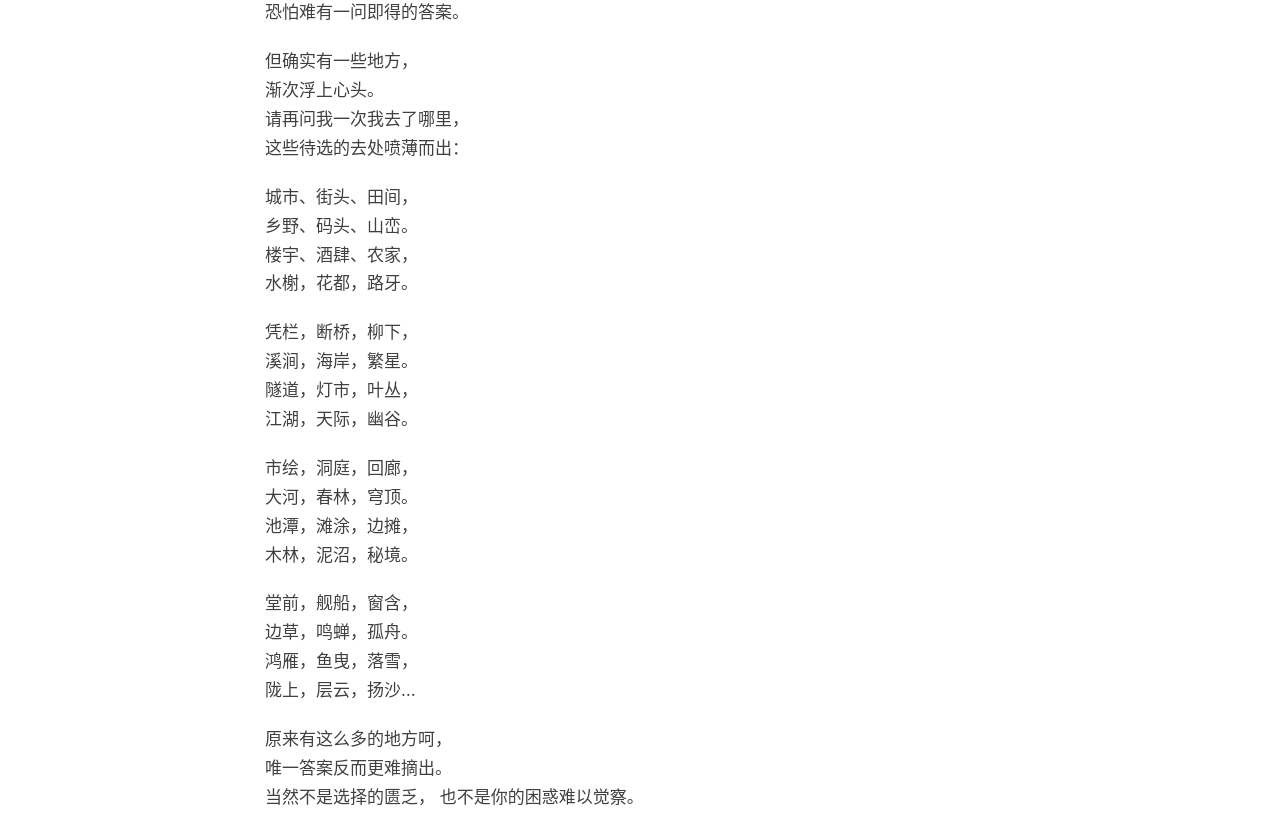
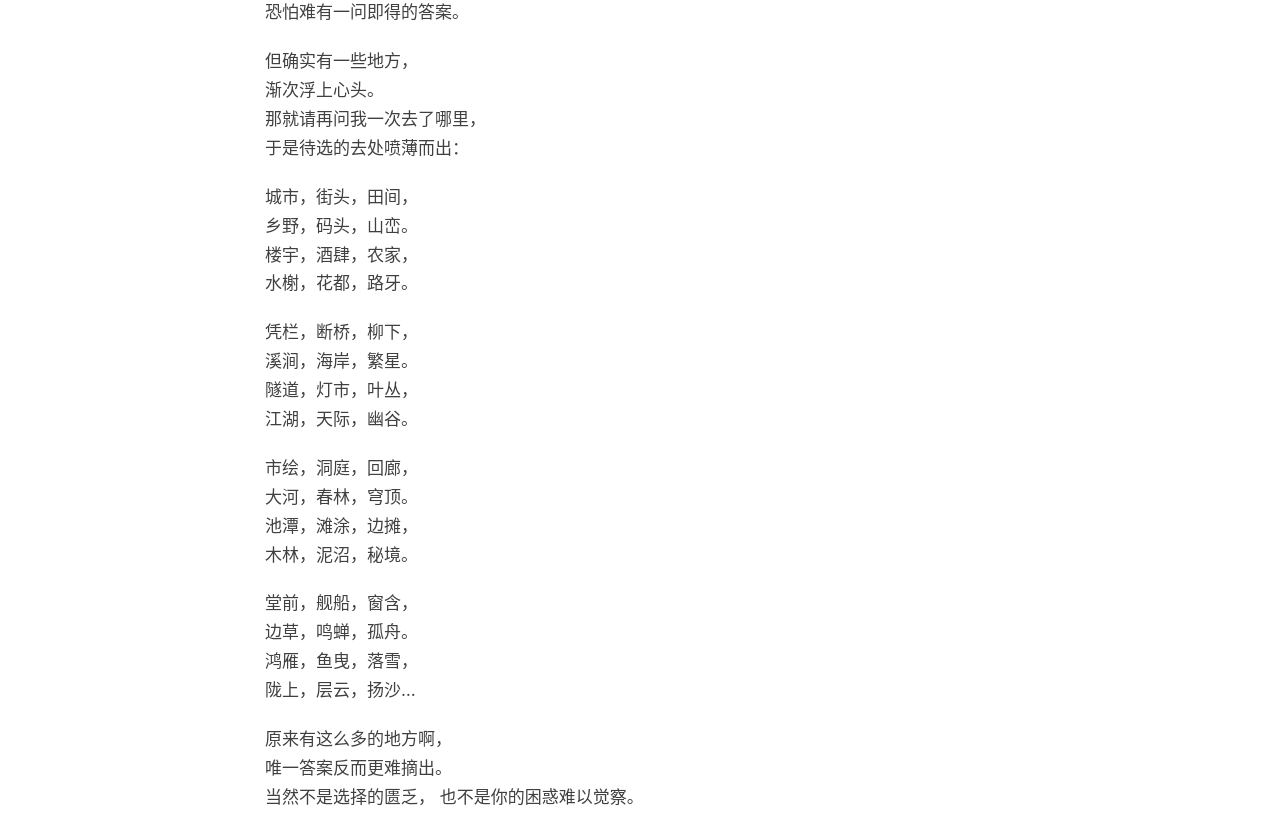
Before and after one commit to liwuqiong/blog_zh, a Jekyll site: the page built from _posts/2024Q2/2024-04-08-你问我去了哪里.md, in a window 1280 px wide. Shown: the part 364-1199 px from the top of the page. Built offline with Jekyll 4.4.1, drawn with Linux system fonts in a browser that asks for light colours; nearby versions of some CDN libraries; comment, search, counter and statistics services are not loaded.

Commit message:
: 2024-05-20 20:15:59

```diff
--- a/_posts/2024Q2/2024-04-08-你问我去了哪里.md
+++ b/_posts/2024Q2/2024-04-08-你问我去了哪里.md
@@ -16,12 +16,12 @@ header-style: text
 
 但确实有一些地方，
 渐次浮上心头。
-请再问我一次我去了哪里，
-这些待选的去处喷薄而出：
+那就请再问我一次去了哪里，
+于是待选的去处喷薄而出：
 
-城市、街头、田间，
-乡野、码头、山峦。
-楼宇、酒肆、农家，
+城市，街头，田间，
+乡野，码头，山峦。
+楼宇，酒肆，农家，
 水榭，花都，路牙。
 
 凭栏，断桥，柳下，
@@ -39,7 +39,7 @@ header-style: text
 鸿雁，鱼曳，落雪，
 陇上，层云，扬沙...
 
-原来有这么多的地方呵，
+原来有这么多的地方啊，
 唯一答案反而更难摘出。
 当然不是选择的匮乏，
 也不是你的困惑难以觉察。
```
Also changed, not shown: _posts/A3.1-Y90.md (+2 -0 lines).
